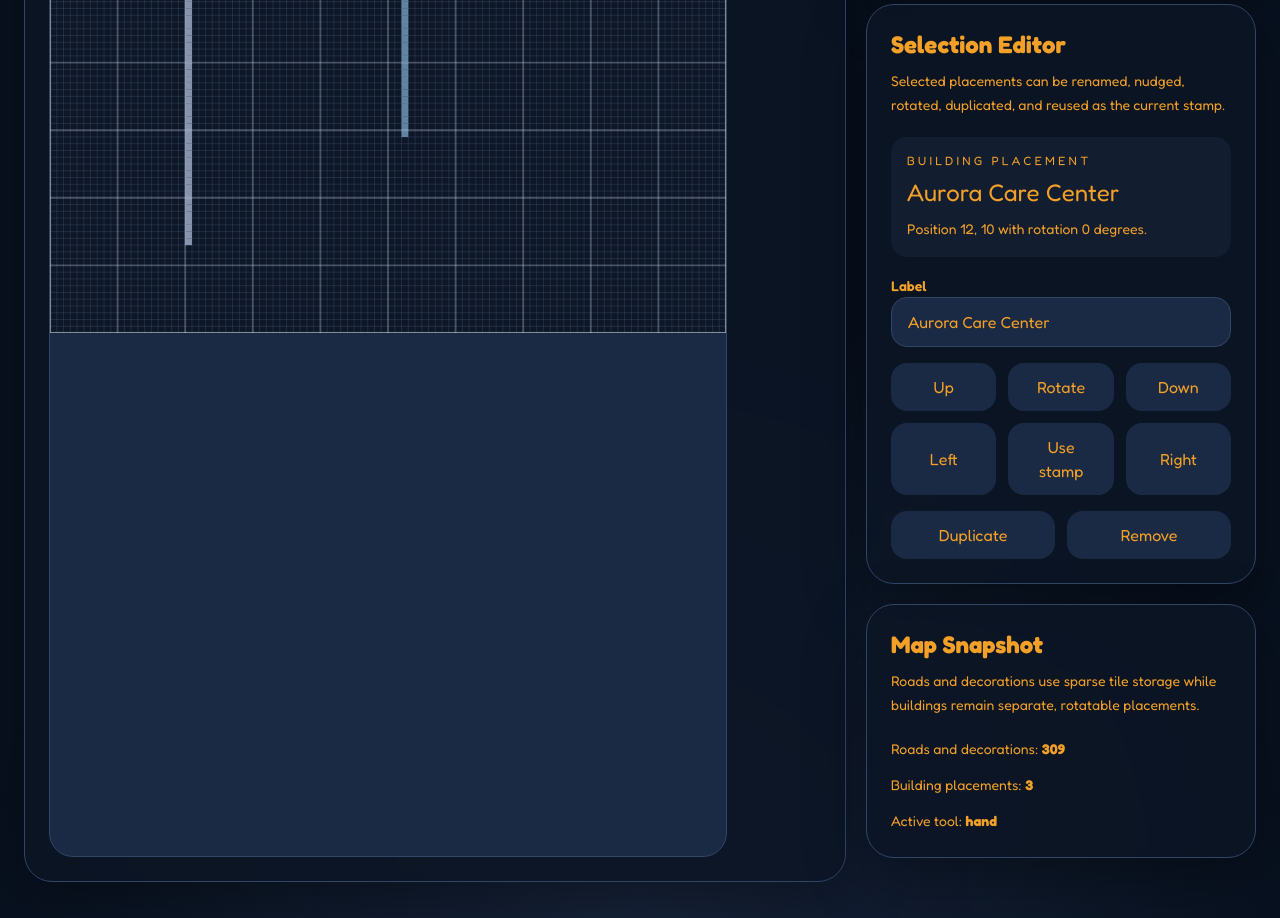
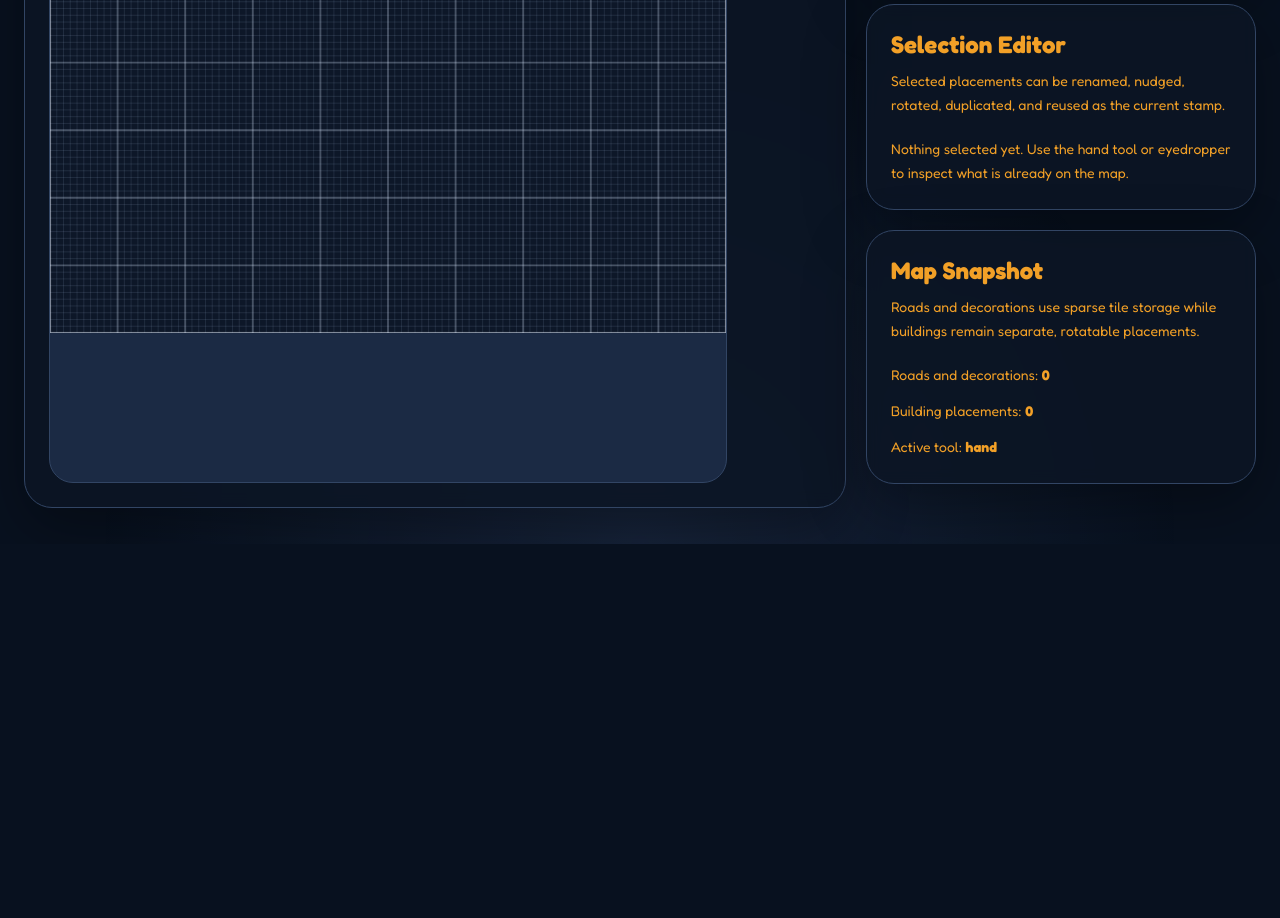
Before and after one commit to MedicD21/pokopia, a Next.js app: page /map in a window 1280 px wide. Shown: the part 920-1838 px from the top of the page. After the commit the page ends 1464 px from the top, so only its background shows below. Built offline with nearby package versions, Linux system fonts and the light colour scheme.

Commit message:
refactor: remove unused building functions and simplify starter town map

```diff
--- a/src/data/buildings.ts
+++ b/src/data/buildings.ts
@@ -101,122 +101,7 @@ function finishBuilding(
   };
 }
 
-function buildPokecenter(): BuildingData {
-  const footprint = { width: 8, depth: 8, height: 6 };
-  const blocks = new Map<string, VoxelBlock>();
-
-  fillVolume(blocks, 0, 7, 0, 0, 0, 7, "stone", ["foundation"]);
-  perimeterWalls(
-    blocks,
-    footprint,
-    1,
-    3,
-    "brick",
-    ["wall"],
-    (x, y, z) => z === 0 && x >= 3 && x <= 4 && y <= 2,
-  );
-  fillVolume(blocks, 2, 5, 1, 2, 0, 0, "glass", ["front-window"]);
-  fillVolume(blocks, 0, 0, 2, 2, 2, 5, "glass", ["side-window"]);
-  fillVolume(blocks, 7, 7, 2, 2, 2, 5, "glass", ["side-window"]);
-  fillVolume(blocks, 0, 7, 4, 4, 0, 7, "roof", ["roof"]);
-  fillVolume(blocks, 1, 6, 5, 5, 1, 6, "roof", ["roof"]);
-  fillVolume(blocks, 3, 4, 1, 1, 0, 0, "decor", ["entry-light"]);
-  fillVolume(blocks, 3, 4, 3, 3, 7, 7, "decor", ["rear-sign"]);
-
-  return finishBuilding(
-    {
-      id: "pokecenter",
-      name: "Aurora Care Center",
-      description: "A bright healing hub with a civic brick shell and bold red roof.",
-      theme: "community",
-      footprint,
-      tags: ["healing", "community", "service"],
-      suggestedSkills: ["heavy lifting", "precision work", "electric power"],
-    },
-    blocks,
-  );
-}
-
-function buildHarborWorkshop(): BuildingData {
-  const footprint = { width: 10, depth: 7, height: 6 };
-  const blocks = new Map<string, VoxelBlock>();
-
-  fillVolume(blocks, 0, 9, 0, 0, 0, 6, "stone", ["foundation"]);
-  perimeterWalls(
-    blocks,
-    footprint,
-    1,
-    3,
-    "wood",
-    ["wall"],
-    (x, y, z) => z === 0 && x >= 4 && x <= 5 && y <= 2,
-  );
-  fillVolume(blocks, 1, 8, 4, 4, 0, 6, "metal", ["beam-cap"]);
-  fillVolume(blocks, 0, 9, 5, 5, 0, 6, "roof", ["roof"]);
-  fillVolume(blocks, 2, 7, 2, 2, 6, 6, "glass", ["rear-window"]);
-  fillVolume(blocks, 0, 0, 2, 2, 2, 4, "glass", ["port-window"]);
-  fillVolume(blocks, 9, 9, 2, 2, 2, 4, "glass", ["port-window"]);
-  fillVolume(blocks, 1, 8, 1, 1, 1, 1, "decor", ["workbench"]);
-  fillVolume(blocks, 8, 8, 1, 3, 1, 1, "metal", ["crane-post"]);
-
-  return finishBuilding(
-    {
-      id: "harbor-workshop",
-      name: "Harbor Forge Workshop",
-      description: "A mixed-material workshop built for tools, shipping, and repairs.",
-      theme: "industrial",
-      footprint,
-      tags: ["industry", "forge", "shipping"],
-      suggestedSkills: ["fire forging", "transport", "heavy lifting"],
-    },
-    blocks,
-  );
-}
-
-function buildGreenhouse(): BuildingData {
-  const footprint = { width: 9, depth: 7, height: 6 };
-  const blocks = new Map<string, VoxelBlock>();
-
-  fillVolume(blocks, 0, 8, 0, 0, 0, 6, "stone", ["foundation"]);
-  perimeterWalls(blocks, footprint, 1, 3, "glass", ["wall"]);
-  for (let x = 0; x < footprint.width; x += 1) {
-    for (let z = 0; z < footprint.depth; z += 1) {
-      const frameCell =
-        x === 0 ||
-        z === 0 ||
-        x === footprint.width - 1 ||
-        z === footprint.depth - 1 ||
-        x === Math.floor(footprint.width / 2);
-
-      if (frameCell) {
-        addBlock(blocks, x, 4, z, "metal", ["frame"]);
-      } else {
-        addBlock(blocks, x, 4, z, "glass", ["roof"]);
-      }
-    }
-  }
-  fillVolume(blocks, 4, 4, 1, 3, 0, 0, "decor", ["entry-arch"]);
-  fillVolume(blocks, 2, 6, 1, 1, 3, 3, "wood", ["planter-bench"]);
-
-  return finishBuilding(
-    {
-      id: "glass-greenhouse",
-      name: "Glassleaf Conservatory",
-      description: "A light-filled greenhouse for botanical builds and scenic parks.",
-      theme: "garden",
-      footprint,
-      tags: ["nature", "research", "park"],
-      suggestedSkills: ["precision work", "water shaping", "transport"],
-    },
-    blocks,
-  );
-}
-
-export const sampleBuildings = [
-  buildPokecenter(),
-  buildHarborWorkshop(),
-  buildGreenhouse(),
-];
+export const sampleBuildings: BuildingData[] = [];
 
 export const sampleBuildingLookup = sampleBuildings.reduce<
   Record<string, BuildingData>
--- a/src/data/map-template.ts
+++ b/src/data/map-template.ts
@@ -1,74 +1,12 @@
-import { sampleBuildings } from "@/data/buildings";
-import type { BuildingPlacement, GridTile, TownMap } from "@/lib/types";
-
-function makeRoadRow(y: number, x0: number, x1: number, roadType: GridTile["roadType"]) {
-  const tiles: GridTile[] = [];
-
-  for (let x = x0; x <= x1; x += 1) {
-    tiles.push({ x, y, tileType: "road", roadType });
-  }
-
-  return tiles;
-}
-
-function makeRoadColumn(
-  x: number,
-  y0: number,
-  y1: number,
-  roadType: GridTile["roadType"],
-) {
-  const tiles: GridTile[] = [];
-
-  for (let y = y0; y <= y1; y += 1) {
-    tiles.push({ x, y, tileType: "road", roadType });
-  }
-
-  return tiles;
-}
-
-const placements: BuildingPlacement[] = [
-  {
-    id: "starter-care-center",
-    buildingId: sampleBuildings[0].id,
-    x: 12,
-    y: 10,
-    rotation: 0,
-    label: sampleBuildings[0].name,
-  },
-  {
-    id: "starter-workshop",
-    buildingId: sampleBuildings[1].id,
-    x: 40,
-    y: 12,
-    rotation: 90,
-    label: sampleBuildings[1].name,
-  },
-  {
-    id: "starter-greenhouse",
-    buildingId: sampleBuildings[2].id,
-    x: 68,
-    y: 26,
-    rotation: 0,
-    label: sampleBuildings[2].name,
-  },
-];
+import type { TownMap } from "@/lib/types";
 
 export const starterTownMap: TownMap = {
   id: "starter-map",
-  name: "Sunrise Borough",
+  name: "Untitled Town",
   width: 100,
   height: 100,
-  tiles: [
-    ...makeRoadRow(20, 4, 92, "stone"),
-    ...makeRoadRow(45, 8, 84, "path"),
-    ...makeRoadColumn(20, 5, 86, "stone"),
-    ...makeRoadColumn(52, 10, 70, "bridge"),
-    { x: 17, y: 17, tileType: "decoration", decorationType: "tree" },
-    { x: 18, y: 17, tileType: "decoration", decorationType: "lamp" },
-    { x: 54, y: 43, tileType: "decoration", decorationType: "flower" },
-    { x: 73, y: 28, tileType: "decoration", decorationType: "tree" },
-  ],
-  placements,
+  tiles: [],
+  placements: [],
   createdAt: new Date("2026-03-16T09:00:00.000Z").toISOString(),
   updatedAt: new Date("2026-03-16T09:00:00.000Z").toISOString(),
 };
```
